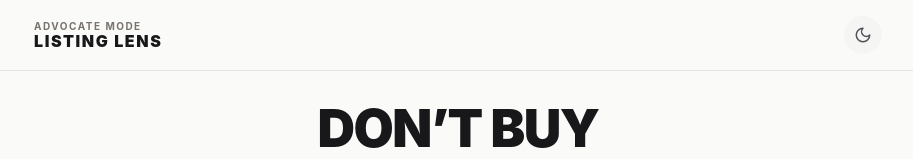
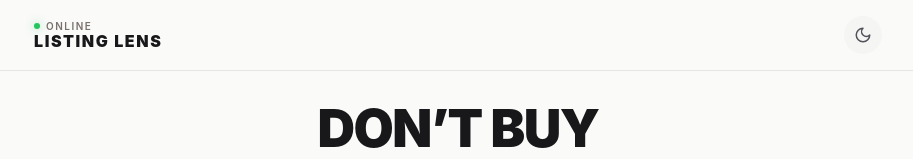
Before and after one commit to 1973Studio/listinglens-production, a Next.js app: page / in a window 1280 px wide. Shown: the top 159 px of the page, without its empty margins (182-1095 px from the left). Built offline with nearby package versions, Linux system fonts and the light colour scheme.

Commit message:
Update page.tsx

```diff
--- a/app/page.tsx
+++ b/app/page.tsx
@@ -228,13 +228,24 @@ export default function ListingLensHome() {
           >
             <span style={{
               fontSize: 10,
-              fontWeight: 700,
+              fontWeight: 600,
               textTransform: 'uppercase',
               letterSpacing: '0.15em',
               color: dark ? '#71717a' : '#78716c',
-              lineHeight: 1
+              lineHeight: 1,
+              display: 'flex',
+              alignItems: 'center',
+              gap: 6
             }}>
-              Advocate Mode
+              <span style={{
+                width: 6,
+                height: 6,
+                borderRadius: '50%',
+                backgroundColor: '#22c55e',
+                boxShadow: '0 0 8px rgba(34, 197, 94, 0.5)',
+                animation: 'pulse 2s ease-in-out infinite'
+              }} />
+              Online
             </span>
             <span style={{
               fontSize: 16,
@@ -414,7 +425,7 @@ export default function ListingLensHome() {
               {busy ? step : 'ANALYZE THIS LISTING \u2192'}
             </button>
             <p style={{ textAlign: 'center', fontSize: 14, marginTop: 12, color: muted }}>
-              {"$4.99 AUD \u2014 less than a coffee, could save you thousands"}
+              {"$5 in your currency \u2014 could save you thousands"}
             </p>
           </section>
         )}
```
